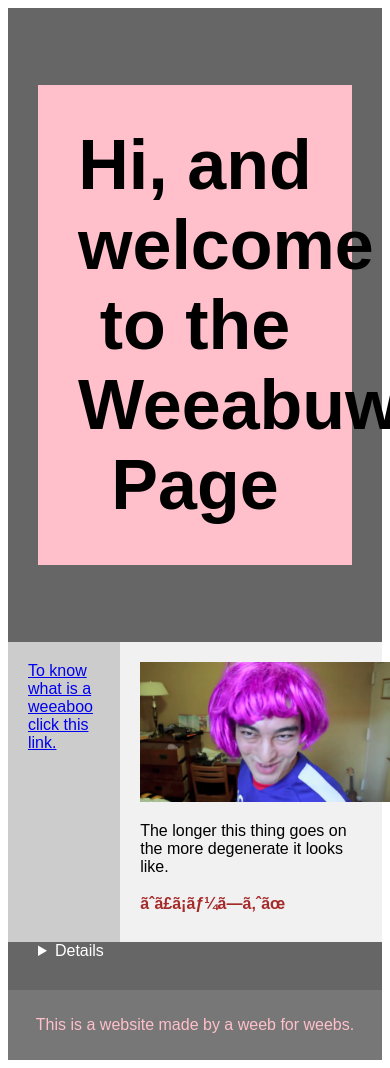
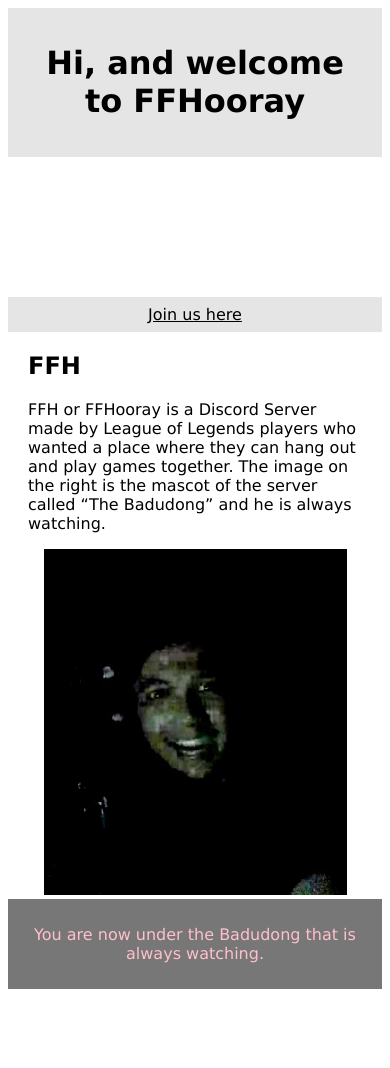
Before and after one commit to JohnBernardDurano/lab2, a PHP site: page / in a window 390 px wide; the page is wider, and only the part inside the window is pictured. After the commit the page ends 989 px from the top of that part, so only its background shows below. Run offline with PHP 8.4, Linux system fonts and the light colour scheme.

Commit message:
Lesson 2.14 - Responsive

```diff
--- a/week3/css/style.css
+++ b/week3/css/style.css
@@ -1,3 +1,4 @@
+/*
 * {
   box-sizing: border-box;
 }
@@ -6,25 +7,25 @@ body {
   font-family: Arial, Helvetica, sans-serif;
 }
 
-/* Style the header */
+
 header {
   background-color: #666;
   padding: 30px;
   text-align: center;
-  font-size: 35px;
-  color: white;
+  font-size: 20px;
+  color: #000;
 }
 
-/* Create two columns/boxes that floats next to each other */
+/*
 nav {
   float: left;
   width: 30%;
-  height: 300px; /* only for demonstration, should be removed */
+  height: 300px;
   background: #ccc;
   padding: 20px;
 }
 
-/* Style the list inside the menu */
+
 nav ul {
   list-style-type: none;
   padding: 0;
@@ -35,10 +36,10 @@ article {
   padding: 20px;
   width: 70%;
   background-color: #f1f1f1;
-  height: 300px; /* only for demonstration, should be removed */
+  height: 300px;
 }
 
-/* Clear floats after the columns */
+
 section::after {
   content: "";
   display: table;
@@ -51,22 +52,67 @@ details {
   color: white;
 }
 
-/* Style the footer */
+*/
 footer {
   background-color: #777;
   padding: 10px;
   text-align: center;
   color: white;
 }
-.cringe {
+
+* {
+  box-sizing: border-box;
+}
+
+.bodyStyle {
+  font-family: Verdana;
+}
+/* pink color for text */
+.pink {
     color: pink;
     }
-.oofers {
+
+/* brown color for text */
+.brown {
   color: brown
 }
-#weeb {
-    background-color: pink;
+
+.head {
+    background-color: #e5e5e5;
     color: black;
-    padding: 40px;
+    padding: 15px;
     text-align: center;
     }
+
+.menu {
+  float: left;
+  width: 15%;
+  text-align: center;
+}
+
+.menu a {
+  background-color: #e5e5e5;
+  padding: 8px;
+  margin-top: 7px;
+  display: block;
+  width: 100%;
+  color: #000;
+}
+
+.main {
+  float: left;
+  width: 60%;
+  padding: 0 20px;
+}
+
+.right {
+  float: left;
+  width: 20%;
+  text-align: center;
+}
+
+@media only screen and (max-width: 620px) {
+  .menu, .main, .right {
+    width: 100%;
+  }
+}
--- a/week3/index.html
+++ b/week3/index.html
@@ -1,32 +1,54 @@
 <!DOCTYPE html>
 <html>
 <head>
-  <meta name="author" content="John Bernard">
-  <title>The Weeabuwu Page</title>
-  <link rel="icon" type="image/x-icon" href="images/alinlin.PNG">
+  <meta name="viewport" content="width=device-width", initial-scale="1.0">
+  <title>FFHooray</title>
+  <link rel="icon" type="image/x-icon" href="images/FFHooray.PNG">
   <link rel="stylesheet" href="css/style.css">
 </head>
-<body>
+<body class="bodyStyle">
 
 <!-- This will become the most cringe webpage that will be passed for this class, BELIEVE IT -->
-<header><h1 id="weeb">Hi, and welcome to the Weeabuwu Page</h1>
-</header>
+<div class="head">
+  <h1>Hi, and welcome to FFHooray</h1>
+</div>
+
+<div style="overflow:auto">
+  <div class="menu">
+    <br><br><br><br><br><br><br>
+    <a href="https://discord.gg/7kfUPRsAZH">Join us here</a>
+  </div>
+
+  <div class="main">
+    <h2>FFH</h2>
+    <p>FFH or FFHooray is a Discord Server made by League of Legends players who wanted a place where they can hang out and play games together. The image on the right is the mascot of the server called <q>The Badudong</q> and he is always watching.</p>
+  </div>
+
+  <div class="right">
+    <img src="images/badudong.PNG" alt="The Badudong" >
+  </div>
+</div>
+<!--
 <section>
   <nav>
-    <a href="https://www.dictionary.com/e/slang/weeaboo/">To know what is a weeaboo click this link.</a>
+    <div><a href="https://discord.gg/7kfUPRsAZH">To join our discord page click on this link</a></div>
   </nav>
   <article>
-    <img src="images/weeb.PNG" alt="Joji Weeaboo" height="140px" width="250px">
-    <p>The longer this thing goes on the more degenerate it looks like.</p>
-    <p class = "oofers"><b>えっちーしよぜ</b></p>
+    <div class="main">
+      <p class = "brown">This is the Badudong</p>
+    </div>
+    <div class="right">
+      <img src="images/badudong.PNG" alt="The Badudong" height="250px" width="200px">
+    </div>
   </article>
   <details>
-    <h5 id="weeb"><q>Once a weeaboo, always a weeaboo.</q> <br>
-      -by no one in particular</h5>
+    <h5 id="weeb"><q>And he is always watching.</q></h5>
   </details>
 </section>
+-->
 <footer>
-  <p class = "cringe">This is a website made by a weeb for weebs.</p>
+  <p class = "pink">You are now under the Badudong that is always watching.</p>
 </footer>
+
 </body>
 </html>
```
Also changed, not shown: week3/images/FFHooray.png (added), week3/images/badudong.png (added).
